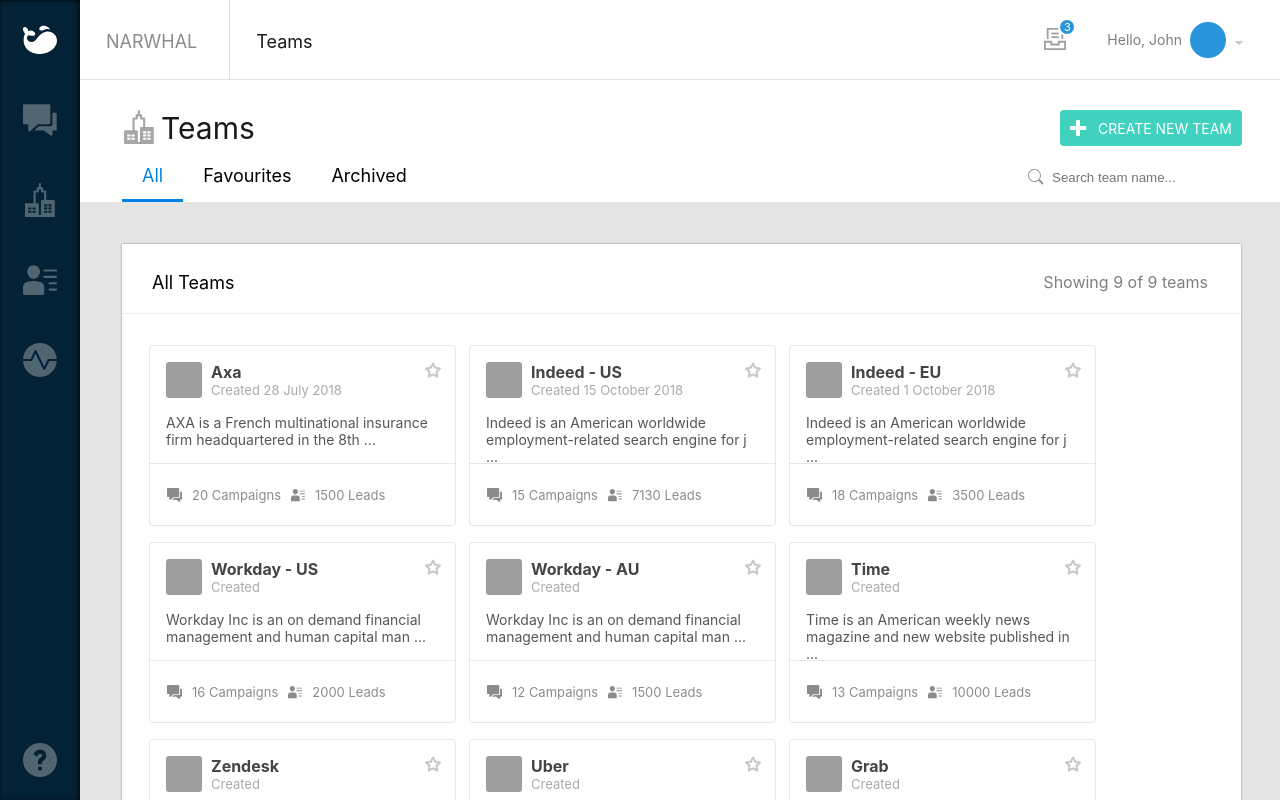
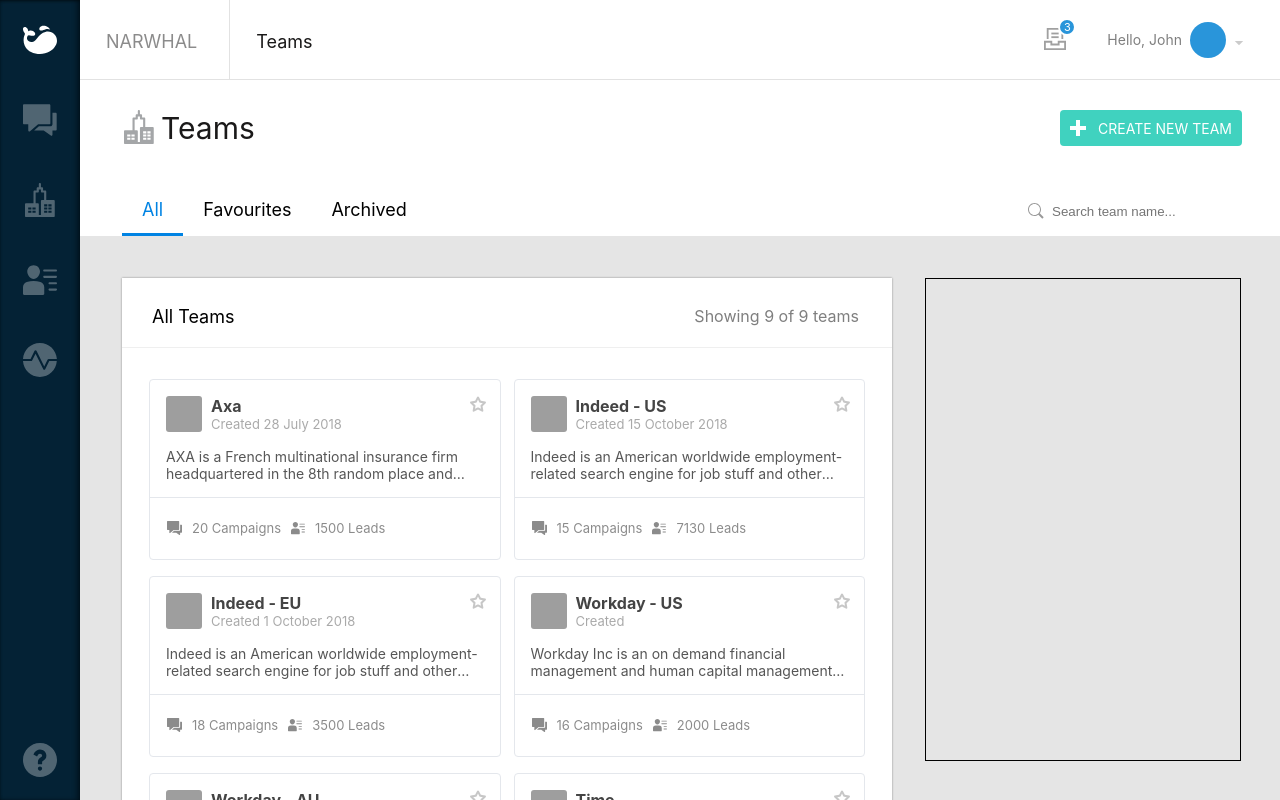
Before and after one commit to yamiyukiharu/assignment1, a React (Create React App) app: page / in a window 1280 px wide. Built offline with nearby package versions, Linux system fonts and the light colour scheme; grey boxes are pictures that could not be loaded.

Commit message:
Fixed layout issues with Teams list

```diff
--- a/src/components/activity-card/activity-card.component.jsx
+++ b/src/components/activity-card/activity-card.component.jsx
@@ -0,0 +1,11 @@
+import { ScContainer } from "./activity-component.styles";
+
+const ActivityCard = () => {
+    return(
+        <ScContainer>
+
+        </ScContainer>
+    )
+}
+
+export default ActivityCard;
--- a/src/components/activity-card/activity-component.styles.jsx
+++ b/src/components/activity-card/activity-component.styles.jsx
@@ -0,0 +1,9 @@
+import styled from "styled-components"
+import CONSTANTS from "../../constants";
+
+export const ScContainer = styled.div`
+    box-sizing: border-box;
+    width: ${String(CONSTANTS.ACTIVITY_CARD_WIDTH) + 'px'};
+    border: 1px solid black;
+    flex: 0 0 auto;
+`;
--- a/src/components/layout/layout.styles.jsx
+++ b/src/components/layout/layout.styles.jsx
@@ -9,4 +9,5 @@
     display: flex;
     flex-direction: column;
     height: 100vh;
+    flex-grow: 1;
 `;
--- a/src/components/team-card/team-card.component.jsx
+++ b/src/components/team-card/team-card.component.jsx
@@ -1,4 +1,4 @@
-import { Avatar, TeamCardContainer, CreatedAt, Description, Details, Header, Name, NameContainer, FavouriteStarIcon, CampaignIcon, LeadsIcon } from "./team-card.styles";
+import { Avatar, TeamCardContainer, CreatedAt, Description, Details, Header, Name, NameContainer, FavouriteStarIcon, CampaignIcon, LeadsIcon, HeaderRow } from "./team-card.styles";
 
 
 const TeamCard = ({team}) => {
@@ -17,13 +17,15 @@
     return (
         <TeamCardContainer>
             <Header>
+            <HeaderRow>
                 <Avatar src={image}/>
                 <NameContainer>
                     <Name>{name}</Name>
                     <CreatedAt>Created {created_at}</CreatedAt>
                 </NameContainer>
                 <FavouriteStarIcon/>
-                <Description>{description.slice(0, 70)} ...</Description>
+            </HeaderRow>
+            <Description>{description} </Description>
             </Header>
             <Details>
                 <CampaignIcon/>
--- a/src/components/team-card/team-card.styles.jsx
+++ b/src/components/team-card/team-card.styles.jsx
@@ -7,20 +7,26 @@
 export const TeamCardContainer = styled.div`
     box-sizing: border-box;
     height: 181px;
-    max-width: 307px;
+    width: 307px;
     border: 1px solid #E4E7EC;
     border-radius: 4px;
     display: flex;
     flex-direction: column;
+    flex-grow: 1;
+    flex-shrink: 0;
 `;
 
 export const Header = styled.div`
-    padding: 16px 14px 15px 16px;
+    padding: 0px 14px 0px 16px;
     display: flex;
-    justify-content: space-between;
-    row-gap: 16px;
-    flex-wrap: wrap;
+    flex-direction: column;
     border-bottom: 1px solid #E4E7EC;
+`;
+
+export const HeaderRow = styled.div`
+    margin-top: 16px;
+    display: flex;
+
 `;
 
 export const Avatar = styled.img`
@@ -62,12 +68,19 @@
 export const Description = styled.div`
     color: #565656;
     font-size: 14px;
-    height: 34px;
+    margin-top: 16px;
+    margin-bottom: 15px;
+    overflow: hidden;
+    text-overflow: ellipsis;
+    display: -webkit-box;
+    -webkit-line-clamp: 2; /* number of lines to show */
+            line-clamp: 2;
+    -webkit-box-orient: vertical;
 `;
 
 export const Details = styled.div`
     box-sizing: border-box;
-    flex-grow: 1;
+    height: 59px;
     padding-left: 17px;
     display: flex;
     align-items: center;
--- a/src/components/team-page-header/team-page-header.styles.jsx
+++ b/src/components/team-page-header/team-page-header.styles.jsx
@@ -10,6 +10,7 @@
     display: flex;
     flex-direction: column;
     justify-content: space-between;
+    flex-shrink: 0;
 
 `;
 
--- a/src/components/teams-card-list/teams-card-list.component.jsx
+++ b/src/components/teams-card-list/teams-card-list.component.jsx
@@ -1,21 +1,18 @@
 import TeamCard from "../team-card/team-card.component";
 import { Header, ShowingItemsHint, TeamsCardListContainer, Title, Cards } from "./teams-card-list.styles";
 
-import AppDataJson from '../../utils/app-data';
 
-const TeamsCardList = () => {
-
-    const {teams} = AppDataJson;
+const TeamsCardList = ({pageWidth, teams}) => {
 
     return (
-        <TeamsCardListContainer>
+        <TeamsCardListContainer pageWidth={pageWidth}>
             <Header>
                 <Title>All Teams</Title>
                 <ShowingItemsHint>Showing {teams.length} of {teams.length} teams</ShowingItemsHint>
             </Header>
             <Cards>
                 {
-                    teams.map((team) => <TeamCard team={team}/>)
+                    teams.map((team, idx) => <TeamCard key={idx} team={team}/>)
                 }
             </Cards>
         </TeamsCardListContainer>
--- a/src/components/teams-card-list/teams-card-list.styles.jsx
+++ b/src/components/teams-card-list/teams-card-list.styles.jsx
@@ -1,4 +1,5 @@
 import styled from "styled-components"
+import CONSTANTS from "../../constants";
 
 export const TeamsCardListContainer = styled.div`
     box-sizing: border-box;
@@ -8,6 +9,11 @@
     box-shadow: 0 0 2px rgba(0,0,0,0.4);
 
     height: fit-content;
+    flex: 0 1 auto;
+
+    /* width: ${({pageWidth}) =>
+        `${pageWidth-500}px`}; */
+
 
 `;
 
@@ -34,4 +40,5 @@
     display: flex;
     flex-wrap: wrap;
     gap: 16px 13px;
+
 `;
--- /dev/null
+++ b/src/constants.js
@@ -0,0 +1,6 @@
+const CONSTANTS = {
+    TEAMS_CARD_WIDTH: 307,
+    ACTIVITY_CARD_WIDTH: 316,
+};
+
+export default CONSTANTS;
--- a/src/routes/teams-page/teams-page.component.jsx
+++ b/src/routes/teams-page/teams-page.component.jsx
@@ -2,12 +2,41 @@
 import TeamsCardList from "../../components/teams-card-list/teams-card-list.component";
 import { TeamsPageContainer, TeamsPageContent } from "./teams-page.styles";
 
+import AppDataJson from '../../utils/app-data';
+import { useState } from "react";
+import ActivityCard from "../../components/activity-card/activity-card.component";
+
+
+function useWindowDimensions() {
+    const [width, setWidth] = useState(window.innerWidth);
+    const [height, setHeight] = useState(window.innerHeight);
+
+    useState(() => {
+      const listener = () => {
+        setWidth(window.innerWidth)
+        setHeight(window.innerHeight)
+      }
+
+      window.addEventListener('resize', listener);
+
+      return () => {
+        window.removeEventListener('resize', listener);
+      }
+    })
+
+    return {width, height}
+  }
+
 const TeamsPage = () => {
+    const {teams} = AppDataJson;
+    const {width} = useWindowDimensions();
+
     return (
         <TeamsPageContainer>
             <TeamPageHeader/>
             <TeamsPageContent>
-                <TeamsCardList/>
+                <TeamsCardList pageWidth={width} teams={teams}/>
+                <ActivityCard/>
             </TeamsPageContent>
         </TeamsPageContainer>
     )
--- a/src/routes/teams-page/teams-page.styles.jsx
+++ b/src/routes/teams-page/teams-page.styles.jsx
@@ -12,6 +12,8 @@
     box-sizing: border-box;
     display: flex;
     padding: 42px 39px 39px 42px;
+    justify-content: space-between;
+    column-gap: 33px;
 
     flex: 1 1 auto;
     overflow: auto;
```
